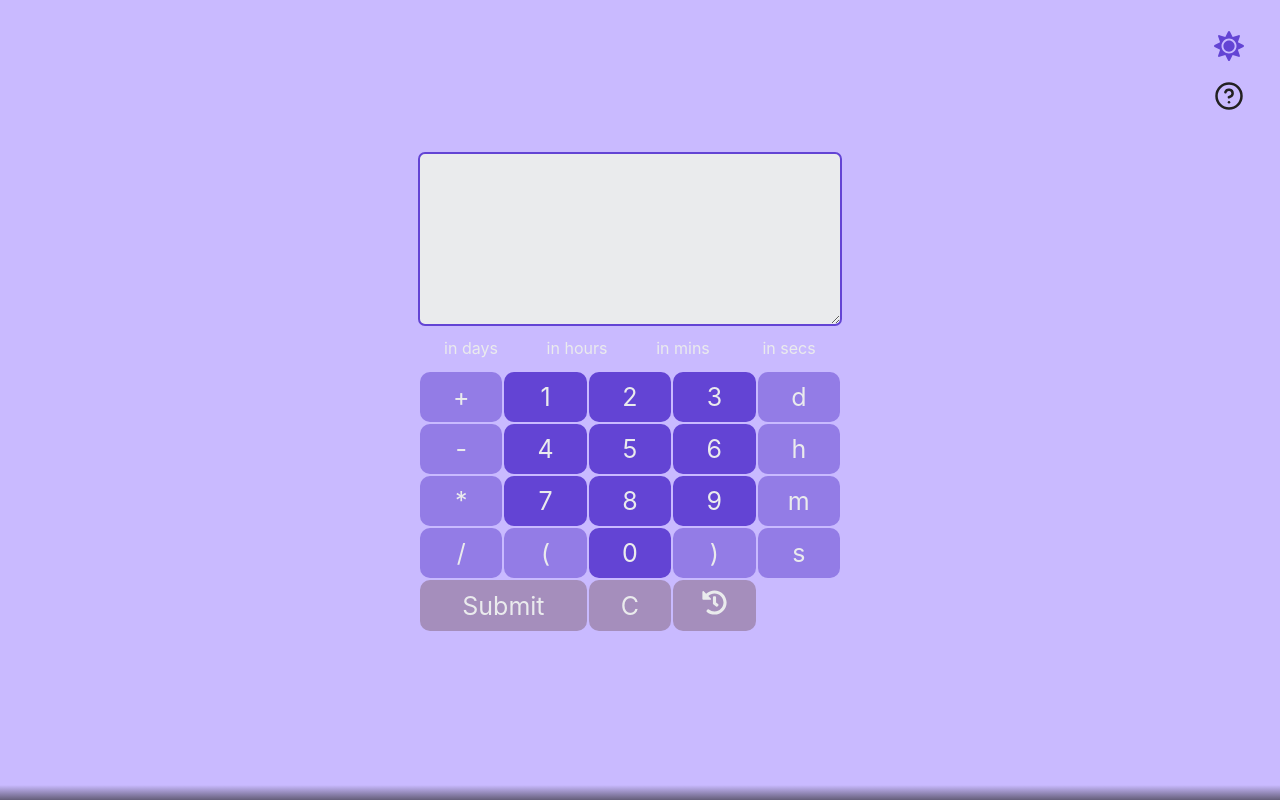
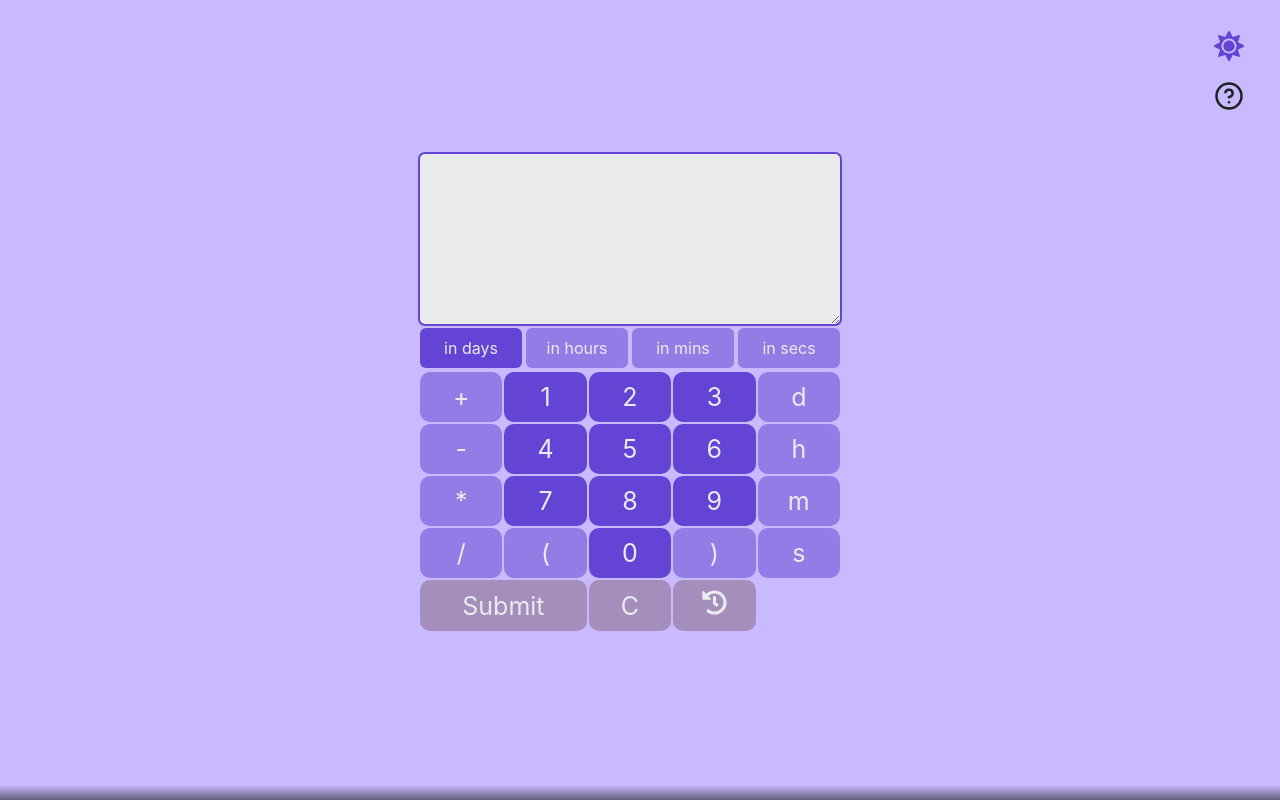
Before and after one commit to Lucas-Levandoski/time-calculator, a React (Create React App) app: page / in a window 1280 px wide. Shown: the top 800 px of the page. Built offline with nearby package versions, Linux system fonts and the light colour scheme.

Commit message:
fixing all result buttons

```diff
--- a/src/components/calculator/index.tsx
+++ b/src/components/calculator/index.tsx
@@ -75,13 +75,22 @@ export default function Calculator() {
             >
               in days
             </span>
-            <span onClick={() => setResultType(ReturnTypes.hours)} className="is-result-type">
+            <span
+              onClick={() => setResultType(ReturnTypes.hours)}
+              className={resultType === ReturnTypes.hours ? 'is-selected-result-type' : 'is-result-type'}
+            >
               in hours
             </span>
-            <span onClick={() => setResultType(ReturnTypes.minutes)} className="is-result-type">
+            <span
+              onClick={() => setResultType(ReturnTypes.minutes)}
+              className={resultType === ReturnTypes.minutes ? 'is-selected-result-type' : 'is-result-type'}
+            >
               in mins
             </span>
-            <span onClick={() => setResultType(ReturnTypes.seconds)} className="is-result-type">
+            <span
+              onClick={() => setResultType(ReturnTypes.seconds)}
+              className={resultType === ReturnTypes.seconds ? 'is-selected-result-type' : 'is-result-type'}
+            >
               in secs
             </span>
           </div>
--- a/src/components/date-picker/index.tsx
+++ b/src/components/date-picker/index.tsx
@@ -4,14 +4,15 @@ import TimePickerInput from 'react-time-picker';
 
 import './index.css';
 
-export default function DatePicker(props: any) {
+export default function DatePicker() {
   const [startDate, setStartDate] = useState<Date>(new Date());
   const [endDate, setEndDate] = useState<Date>(new Date());
   const [result, setResult] = useState('');
 
   const calculateTime = () => {
-    const start = startDate.getTime() / 1000;
-    const end = endDate.getTime() / 1000;
+    setResult('');
+    // const start = startDate.getTime() / 1000;
+    // const end = endDate.getTime() / 1000;
 
     // setResult(SecondsToHours(end - start));
   };
--- a/src/pages/landing-page/index.css
+++ b/src/pages/landing-page/index.css
@@ -83,6 +83,8 @@ button:focus {
   --nav-selected-button: #f9c1c1;
   --nav-unselected-button: #d5c5c5;
   --page-separator: #222121;
+  --result-type-button: #937CE6;
+  --selected-result-type-button: #6344D4;
 }
 
 .dark-mode {
```
